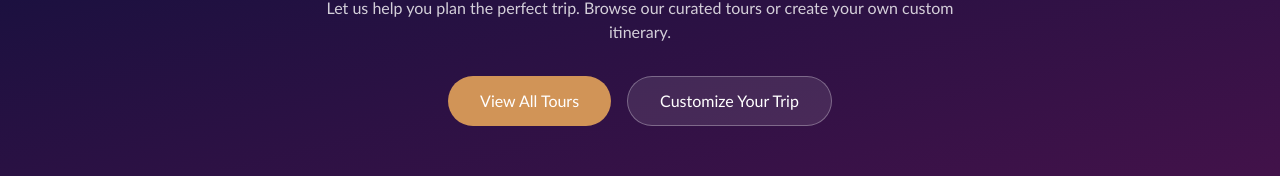
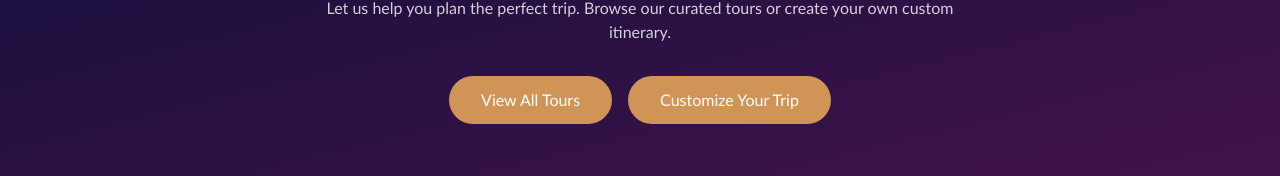
Before and after one commit to PP-2412/TrawelGuidelines, a Next.js app: page /europe/england in a window 1280 px wide. Shown: the part 2212-2388 px from the top of the page. Built offline with nearby package versions, Linux system fonts and the light colour scheme; a web font is replaced by a local one.

Commit message:
Update button styles in CountryLayout component

```diff
--- a/components/Europe/countries/CountryLayout.tsx
+++ b/components/Europe/countries/CountryLayout.tsx
@@ -94,7 +94,7 @@ export default function CountryLayout({ country }: CountryLayoutProps) {
               </a>
               <a
                 href="/europe?tab=customise"
-                className="inline-flex items-center justify-center px-8 py-3 bg-white/10 text-white border border-white/30 rounded-full font-medium hover:bg-white/20 transition-colors"
+                className="inline-flex items-center justify-center px-8 py-3 bg-[#d19457] text-white rounded-full font-medium hover:bg-[#c77e36] transition-colors"
               >
                 Customize Your Trip
               </a>
```
